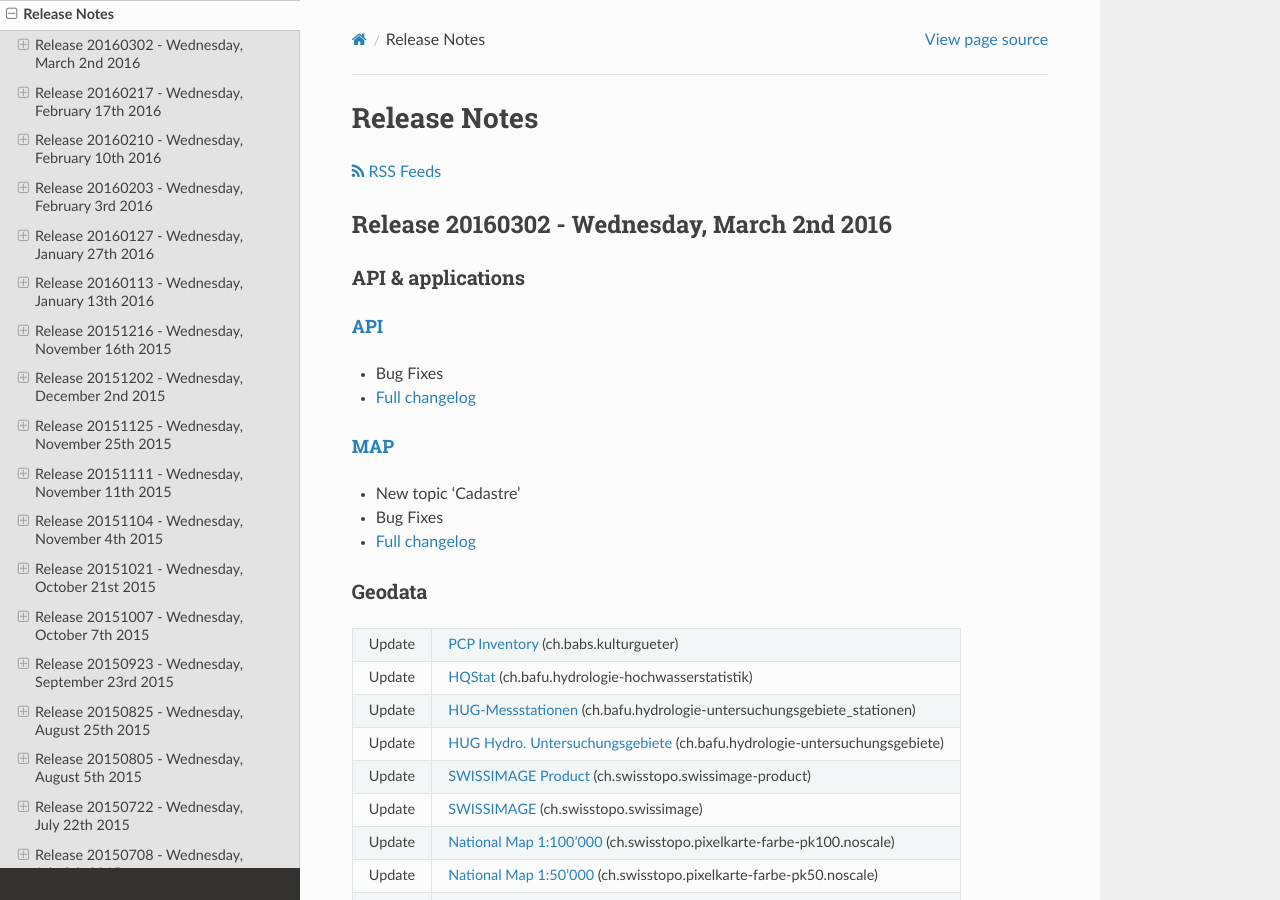
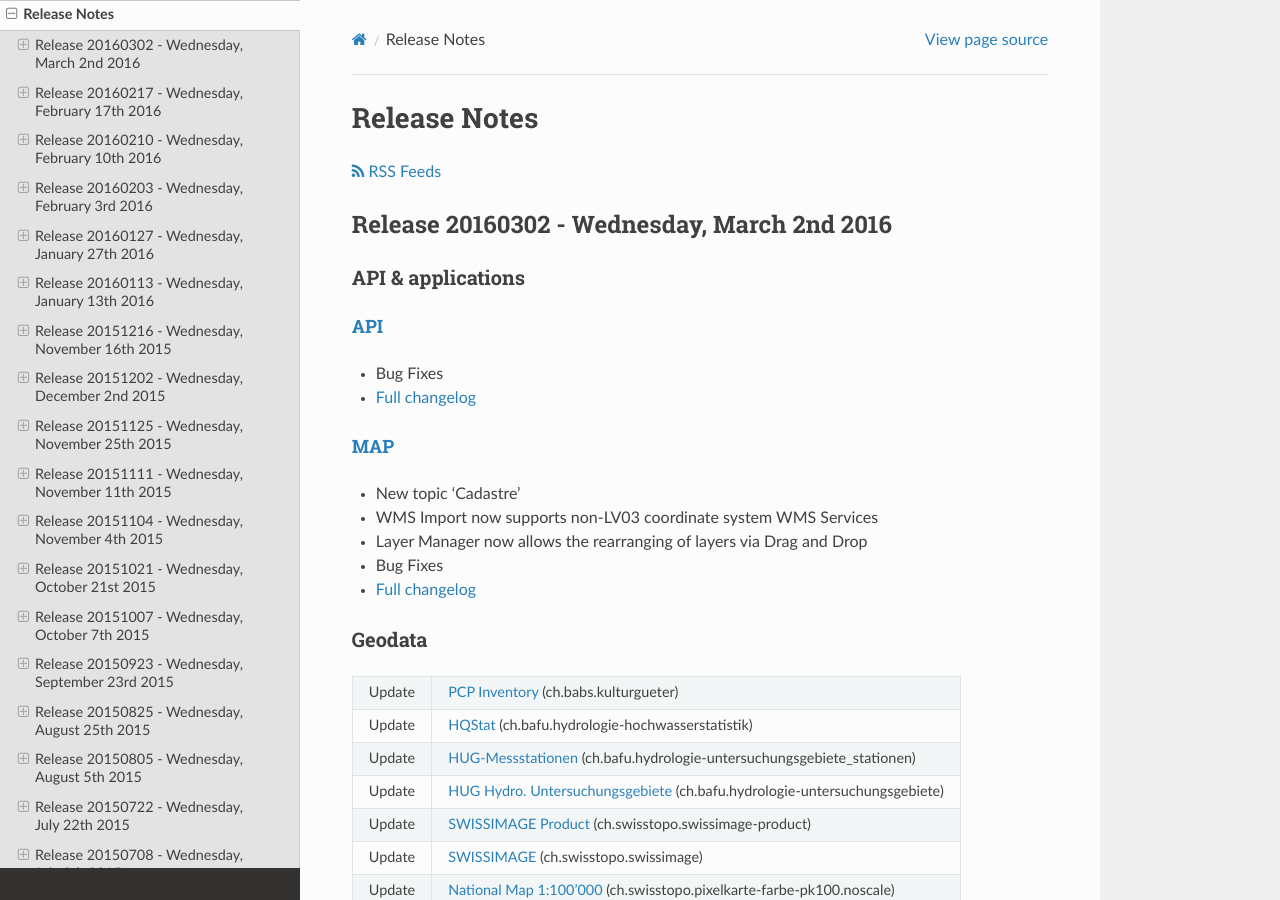
Before and after one commit to swisstopo-test/doc-chsdi3, a Sphinx documentation site: the page built from source/releasenotes/index.rst, in a window 1280 px wide and 900 px high. Built offline with Sphinx 7.4.7 and the Read the Docs theme 2.0.0, drawn with Linux system fonts in a browser that asks for light colours.

Commit message:
Adapt release notes again

```diff
--- a/source/releasenotes/index.rst
+++ b/source/releasenotes/index.rst
@@ -26,14 +26,16 @@ API & applications
 `API <//api3.geo.admin.ch>`__
 '''''''''''''''''''''''''''''
 - Bug Fixes
-- `Full changelog <https://github.com/geoadmin/mf-chsdi3/compare/r_160217...r_160302>`__
+- `Full changelog <https://github.com/geoadmin/mf-chsdi3/compare/r_160217...r_160303>`__
 
 
 `MAP <//map.geo.admin.ch>`__
 '''''''''''''''''''''''''''''
 - New topic 'Cadastre'
+- WMS Import now supports non-LV03 coordinate system WMS Services
+- Layer Manager now allows the rearranging of layers via Drag and Drop
 - Bug Fixes
-- `Full changelog <https://github.com/geoadmin/mf-geoadmin3/compare/r_160217...r_160302>`__
+- `Full changelog <https://github.com/geoadmin/mf-geoadmin3/compare/r_160217...r_160303>`__
 
 
 Geodata
```
